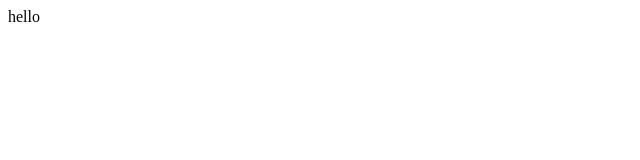
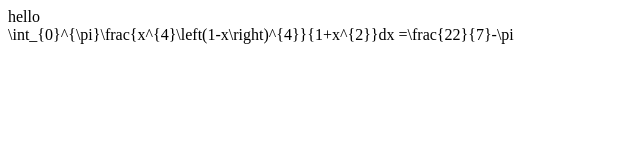
Before and after one commit to gobalkrishnan-engineer/gmath, a plain HTML site: page index.html in a window 1280 px wide. Shown: the whole page, without its empty margins (0-640 px from the left). Drawn offline with Linux system fonts and the light colour scheme.

Commit message:
Update index.html
Signed-off-by: Gobal Krishnan V <91128268+gobalkrishnan-engineer@users.noreply.github.com>

```diff
--- a/index.html
+++ b/index.html
@@ -1,3 +1,6 @@
 <html>
   <body>hello</body>
+  <div class="latex">
+    \int_{0}^{\pi}\frac{x^{4}\left(1-x\right)^{4}}{1+x^{2}}dx =\frac{22}{7}-\pi
+</div>
 </html>
```
